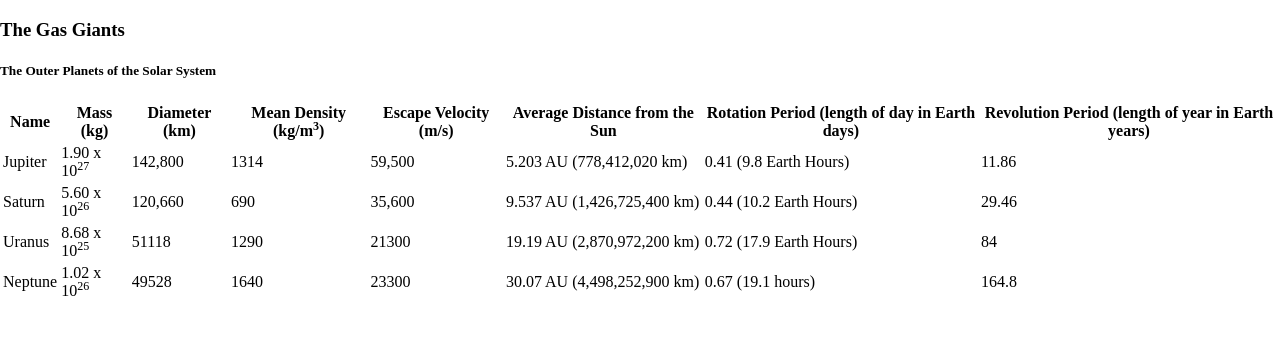
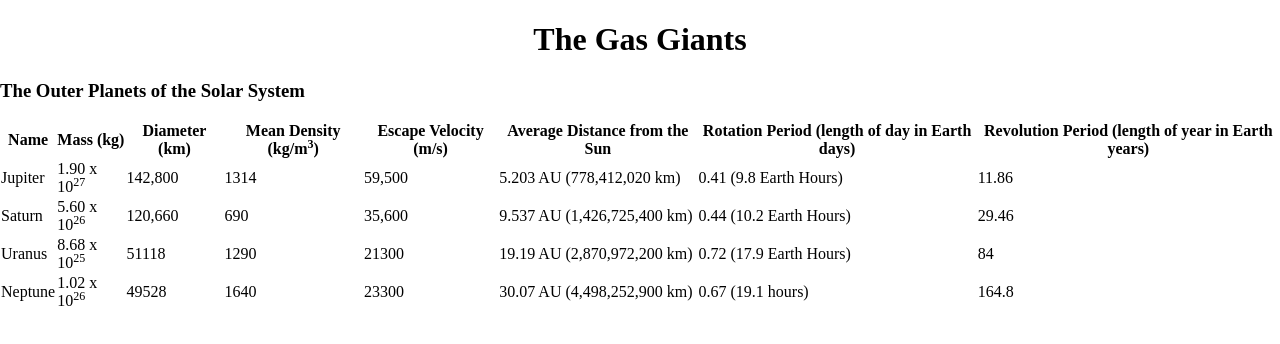
Before and after one commit to dpowers3/ITMD361Lab5, a plain HTML site: page index.html in a window 1280 px wide. Drawn offline with Linux system fonts and the light colour scheme.

Commit message:
added image for background as well as added styling for css page

```diff
--- a/css/stylesheet.css
+++ b/css/stylesheet.css
@@ -0,0 +1,29 @@
+html {
+
+
+}
+
+body {
+	background-image: url:("media/space.png");
+	background-position: bottom;
+background-repeat: no-repeat;
+background-attachment: fixed;
+background-size: cover;
+}
+
+body h1 {
+  text-align: center;
+
+}
+
+table {
+
+	border-collapse: collapse;
+	margin-left: auto;
+	margin-right: auto;
+}
+
+table, th, td {
+  border: none;
+  height: 30px;
+}
--- a/index.html
+++ b/index.html
@@ -6,11 +6,14 @@
 	<title>Outer Planets of the Solar System</title>
 	<link rel="stylesheet" href="css/normalize.css">
 	<link rel="stylesheet" href="css/stylesheet.css">
+
 </head>
 
 <body>
-	<h3>The Gas Giants</h3>
-	<h5>The Outer Planets of the Solar System</h5>
+
+	<h1>The Gas Giants</h1>
+	<h3>The Outer Planets of the Solar System</h3>
+	<section>
 	<table>
 		<tr>
 			<th>Name</th>
@@ -22,6 +25,8 @@
 			<th>Rotation Period (length of day in Earth days)</th>
 			<th>Revolution Period (length of year in Earth years) </th>
 		</tr>
+		</section>
+		<section>
 		<tr>
 			<td>Jupiter</td>
 			<td>1.90 x 10<sup>27</sup></td>
@@ -32,6 +37,8 @@
 			<td>0.41 (9.8 Earth Hours)</td>
 			<td>11.86</td>
 		</tr>
+		</section>
+		<section>
 		<tr>
 			<td>Saturn</td>
 			<td>5.60 x 10<sup>26</sup></td>
@@ -42,6 +49,8 @@
 			<td>0.44 (10.2 Earth Hours)</td>
 			<td>29.46</td>
 		</tr>
+		</section>
+		<section>
 		<tr>
 			<td>Uranus</td>
 			<td>8.68 x 10<sup>25</sup></td>
@@ -52,6 +61,8 @@
 			<td>0.72 (17.9 Earth Hours)</td>
 			<td>84</td>
 		</tr>
+		</section>
+		<section>
 		<tr>
 			<td>Neptune</td>
 			<td>1.02 x 10<sup>26</sup></td>
@@ -62,7 +73,7 @@
 			<td>0.67 (19.1 hours)</td>
 			<td>164.8</td>
 		</tr>
-
+		</section>
 	</table>
 
 </body>
```
Also changed, not shown: media/space.png (added).
